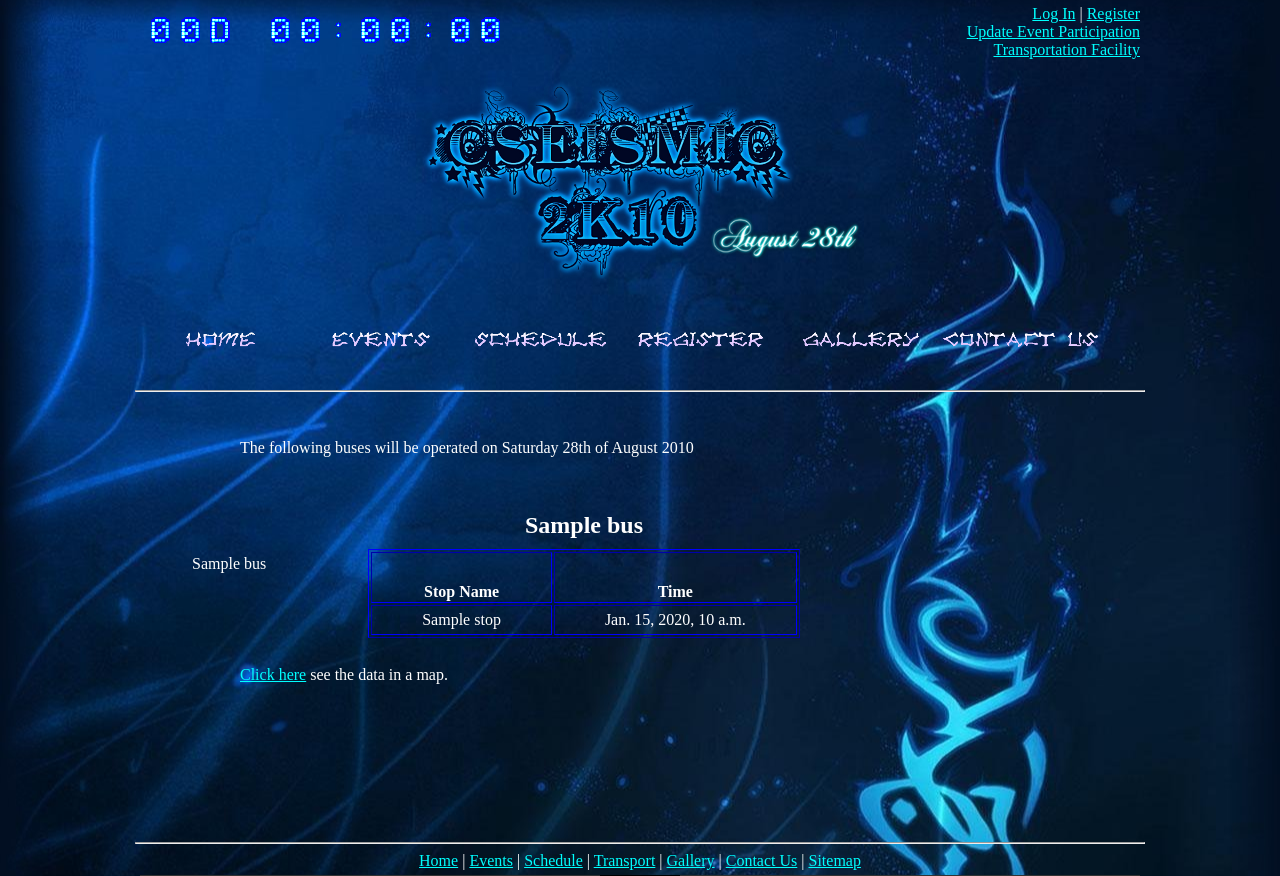
After one commit to justjkk/cseismic2kx, a Django app: template templates/transport/show_route_textonly.html in a window 1280 px wide. The commit adds this page. Shown: the top 876 px of the page. Run offline with Django 3.2, Linux system fonts and the light colour scheme; the template is opened without the code that fills it: most values are stand-ins (such as "Sample title", 1, 10 or a date in 2020).

Commit message:
Added text-only version for Transport

```diff
--- a/templates/transport/show_route.html
+++ b/templates/transport/show_route.html
@@ -181,4 +181,5 @@ z-index: 0;"></div>
 </td>
 </tr>
 </table>
+<p>Can't see the map? <a href="{% url show_route_textonly bus.id %}">Click here</a> for a Text-only Version.</p>
 {% endblock %}
--- /dev/null
+++ b/templates/transport/show_route_textonly.html
@@ -0,0 +1,47 @@
+{% extends "richbase.html" %}
+{% block title %}
+{{ bus }}
+{% endblock %}
+{% block head %}
+<style type="text/css">
+   a.bus_route {
+      color: #fff;
+      text-decoration: none;
+   }
+   a.bus_route:hover {
+      color: #ff0;
+      text-decoration: underline;
+   }
+   td {
+      padding: 5px 50px 5px 50px;
+   }
+</style>
+{% endblock %}
+{% block content %}
+<p>The following buses will be operated on Saturday 28th of August 2010</p>
+<table style="border: 0">
+<tr>
+<td>
+{% for bus in buses %}
+<a class="bus_route" href="{% url show_route_textonly bus.id %}">{{ bus }}</a><br />
+{% endfor %}
+</td>
+<td>
+<h2 align="center">{{ bus }}</h2>
+<table border="1" style="border-color: #00f;">
+<tr>
+<th>Stop Name</th>
+<th>Time</th>
+</tr>
+{% for s in stop_timings %}
+<tr>
+   <td>{{ s.stop }}</td>
+   <td>{{ s.time }}</td>
+{% endfor %}
+</tr>
+</table>
+</td>
+</tr>
+</table>
+<p><a href="{% url show_route bus.id %}">Click here</a> see the data in a map.</p>
+{% endblock %}
--- a/transport/urls.py
+++ b/transport/urls.py
@@ -2,5 +2,7 @@ from django.conf.urls.defaults import *
 import views
 urlpatterns = patterns('',
     url(r'^$', views.show_route, name='bus_routes'),
-    url(r'^(?P<id>\d+)/', views.show_route, name='show_route'),
+    url(r'^(?P<id>\d+)$', views.show_route, name='show_route'),
+    url(r'^text-only/', views.show_route_textonly, name='bus_routes_textonly'),
+    url(r'^text-only/(?P<id>\d+)$', views.show_route_textonly, name='show_route_textonly')
 )
```
Also changed, not shown: transport/views.py (+14 -0 lines).
